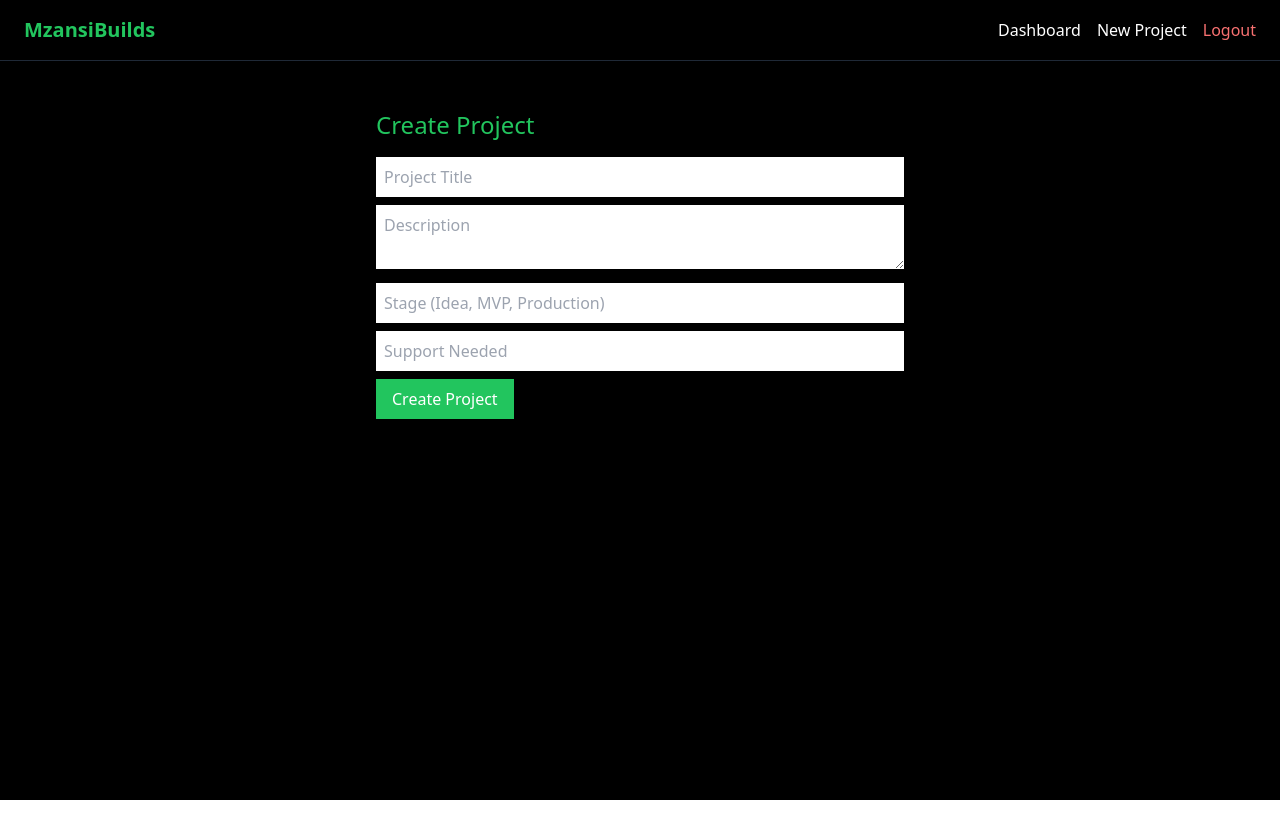
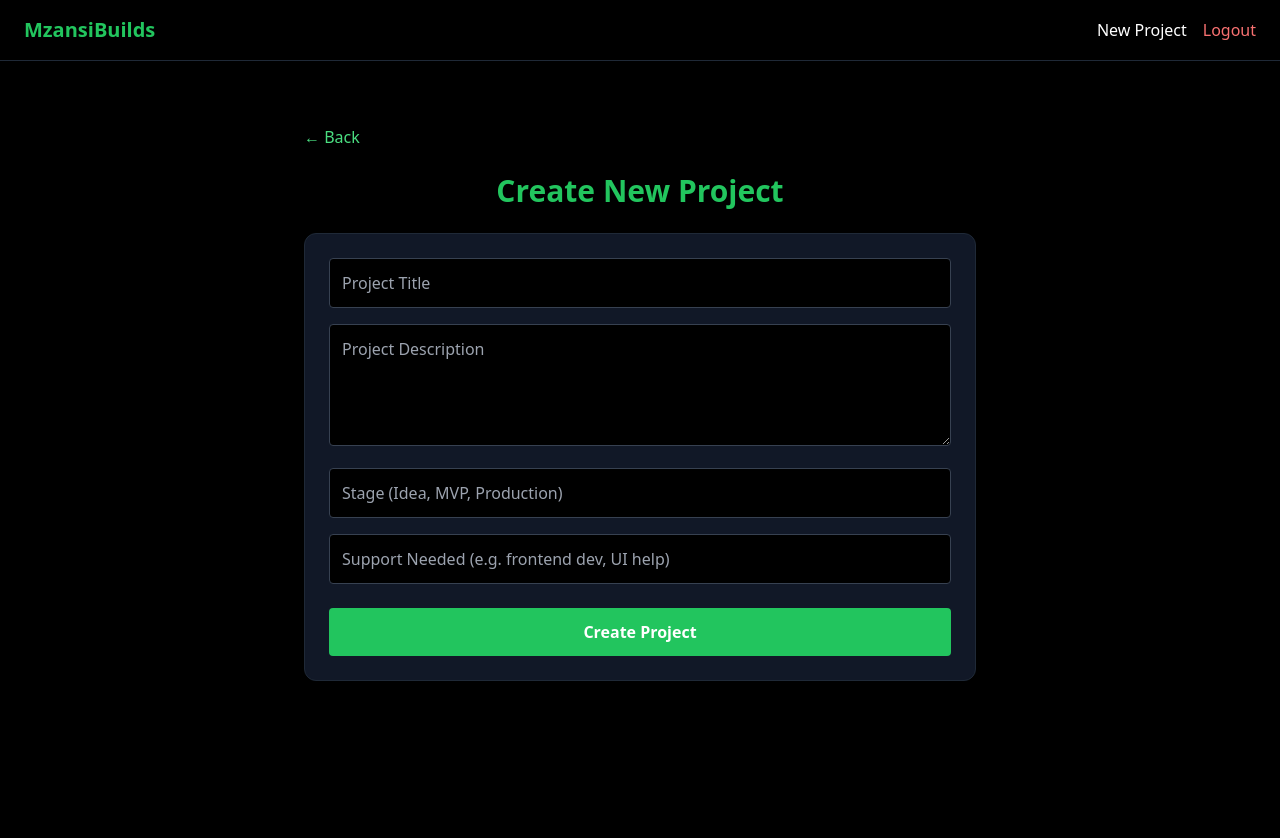
Before and after one commit to Kevalarmano/mzansi-builds, a React app in the folder frontend/: page /create in a window 1280 px wide. Shown: the top 838 px of the page. Before the commit the page ends 800 px from the top, so only its background shows below. Built offline with nearby package versions, Linux system fonts and the light colour scheme; no server answers; sample sign-in values are in the browser's storage; the HTML template or start-up script is replaced by a standard one.

Commit message:
feat: redesign create project page with improved UI and navigation

```diff
--- a/frontend/src/components/Navbar.jsx
+++ b/frontend/src/components/Navbar.jsx
@@ -12,28 +12,24 @@ function Navbar() {
 
   return (
     <div className="w-full bg-black border-b border-gray-800 px-6 py-4 flex justify-between items-center">
+
+      {/* LEFT = LOGO (GOES HOME) */}
       <Link to="/" className="text-green-500 text-xl font-bold">
         MzansiBuilds
       </Link>
 
+      {/* RIGHT = ACTIONS */}
       <div className="flex gap-4">
         <Link
-          to="/"
-          className="text-white hover:text-green-400 transition"
-        >
-          Dashboard
-        </Link>
-
-        <Link
           to="/create"
-          className="text-white hover:text-green-400 transition"
+          className="text-white hover:text-green-400"
         >
           New Project
         </Link>
 
         <button
           onClick={handleLogout}
-          className="text-red-400 hover:text-red-500 transition"
+          className="text-red-400 hover:text-red-500"
         >
           Logout
         </button>
--- a/frontend/src/pages/auth/Register.jsx
+++ b/frontend/src/pages/auth/Register.jsx
@@ -1,44 +1,72 @@
 import { useState } from "react";
 import { createUserWithEmailAndPassword } from "firebase/auth";
 import { auth } from "../../services/firebase";
+import { useNavigate, Link } from "react-router-dom";
 
 function Register() {
   const [email, setEmail] = useState("");
   const [password, setPassword] = useState("");
+  const navigate = useNavigate();
 
   const handleRegister = async (e) => {
     e.preventDefault();
 
     try {
       await createUserWithEmailAndPassword(auth, email, password);
-      alert("User registered!");
+      alert("User registered successfully!");
+
+      // Redirect to login (important UX fix)
+      navigate("/login");
     } catch (error) {
       alert(error.message);
     }
   };
 
   return (
-    <form onSubmit={handleRegister} className="p-6">
-      <h2 className="text-2xl mb-4 text-green-500">Register</h2>
+    <div className="min-h-screen bg-black flex items-center justify-center px-4">
+      <form
+        onSubmit={handleRegister}
+        className="w-full max-w-md bg-gray-900 border border-gray-800 rounded-xl p-6 shadow-lg"
+      >
+        <h2 className="text-3xl font-bold text-green-500 mb-6 text-center">
+          Create Account
+        </h2>
 
+        {/* EMAIL */}
         <input
-        className="block mb-2 p-2 text-black w-full"
+          className="w-full p-3 mb-4 rounded bg-black border border-gray-700 text-white focus:border-green-500 outline-none"
           type="email"
           placeholder="Email"
           onChange={(e) => setEmail(e.target.value)}
         />
 
+        {/* PASSWORD */}
         <input
-        className="block mb-2 p-2 text-black w-full"
+          className="w-full p-3 mb-4 rounded bg-black border border-gray-700 text-white focus:border-green-500 outline-none"
           type="password"
           placeholder="Password"
           onChange={(e) => setPassword(e.target.value)}
         />
 
-      <button className="bg-green-500 px-4 py-2 w-full">
+        {/* BUTTON */}
+        <button
+          className="w-full bg-green-500 py-3 rounded font-semibold hover:bg-green-600 transition active:scale-95"
+        >
           Register
         </button>
+
+        {/* LOGIN LINK */}
+        <p className="text-sm text-gray-400 mt-4 text-center">
+          Already have an account?{" "}
+          <Link
+            to="/login"
+            className="text-green-400 hover:underline"
+          >
+            Login
+          </Link>
+        </p>
       </form>
+    </div>
   );
 }
 
--- a/frontend/src/pages/projects/CreateProject.jsx
+++ b/frontend/src/pages/projects/CreateProject.jsx
@@ -2,9 +2,11 @@ import { useState, useContext } from "react";
 import { db } from "../../services/firebase";
 import { collection, addDoc, serverTimestamp } from "firebase/firestore";
 import { AuthContext } from "../../context/AuthContext";
+import { useNavigate } from "react-router-dom";
 
 function CreateProject() {
   const { user } = useContext(AuthContext);
+  const navigate = useNavigate();
 
   const [title, setTitle] = useState("");
   const [description, setDescription] = useState("");
@@ -26,54 +28,78 @@ function CreateProject() {
         createdAt: serverTimestamp(),
       });
 
-      alert("Project created!");
+      alert("Project created successfully!");
 
-      setTitle("");
-      setDescription("");
-      setStage("");
-      setSupportNeeded("");
+      // Redirect to dashboard
+      navigate("/");
     } catch (error) {
       alert(error.message);
     }
   };
 
   return (
-    <div className="p-6 max-w-xl mx-auto">
-      <h2 className="text-2xl text-green-500 mb-4">Create Project</h2>
+    <div className="min-h-screen bg-black text-white flex justify-center px-4 py-10">
+      <div className="w-full max-w-2xl">
 
-      <form onSubmit={handleSubmit}>
+        {/* BACK BUTTON */}
+        <button
+          onClick={() => navigate(-1)}
+          className="mb-6 text-green-400 hover:underline"
+        >
+          ← Back
+        </button>
+
+        {/* HEADER */}
+        <h2 className="text-3xl font-bold text-green-500 mb-6 text-center">
+          Create New Project
+        </h2>
+
+        {/* FORM CARD */}
+        <form
+          onSubmit={handleSubmit}
+          className="bg-gray-900 border border-gray-800 rounded-xl p-6 shadow-lg"
+        >
+          {/* TITLE */}
           <input
-          className="w-full p-2 mb-2 text-black"
+            className="w-full p-3 mb-4 rounded bg-black border border-gray-700 text-white focus:border-green-500 outline-none"
             placeholder="Project Title"
             value={title}
             onChange={(e) => setTitle(e.target.value)}
           />
 
+          {/* DESCRIPTION */}
           <textarea
-          className="w-full p-2 mb-2 text-black"
-          placeholder="Description"
+            className="w-full p-3 mb-4 rounded bg-black border border-gray-700 text-white focus:border-green-500 outline-none"
+            placeholder="Project Description"
+            rows="4"
             value={description}
             onChange={(e) => setDescription(e.target.value)}
           />
 
+          {/* STAGE */}
           <input
-          className="w-full p-2 mb-2 text-black"
+            className="w-full p-3 mb-4 rounded bg-black border border-gray-700 text-white focus:border-green-500 outline-none"
             placeholder="Stage (Idea, MVP, Production)"
             value={stage}
             onChange={(e) => setStage(e.target.value)}
           />
 
+          {/* SUPPORT */}
           <input
-          className="w-full p-2 mb-2 text-black"
-          placeholder="Support Needed"
+            className="w-full p-3 mb-6 rounded bg-black border border-gray-700 text-white focus:border-green-500 outline-none"
+            placeholder="Support Needed (e.g. frontend dev, UI help)"
             value={supportNeeded}
             onChange={(e) => setSupportNeeded(e.target.value)}
           />
 
-        <button className="bg-green-500 px-4 py-2">
+          {/* BUTTON */}
+          <button
+            className="w-full bg-green-500 py-3 rounded font-semibold hover:bg-green-600 transition active:scale-95"
+          >
             Create Project
           </button>
         </form>
+      </div>
     </div>
   );
 }
```
Lines whose indentation alone changed are shown as unchanged.
